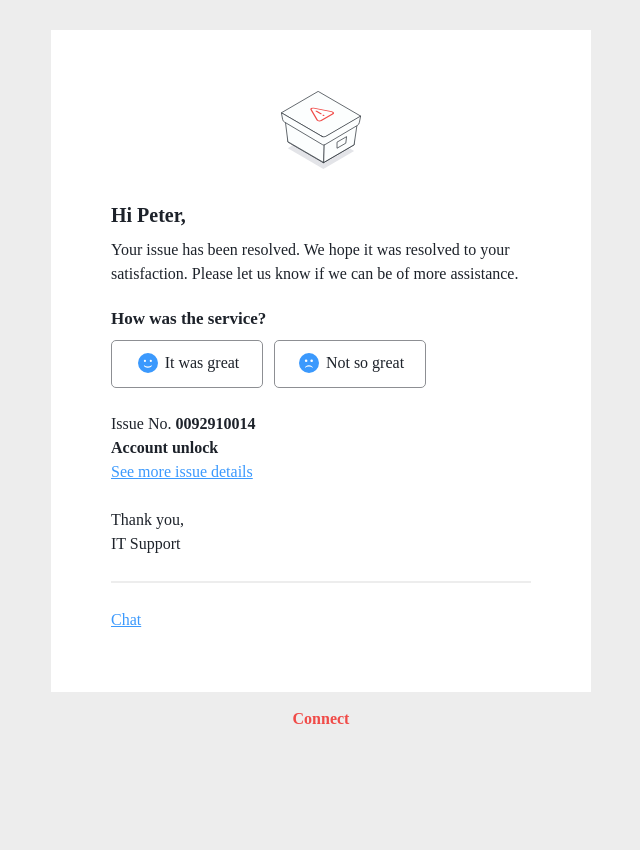
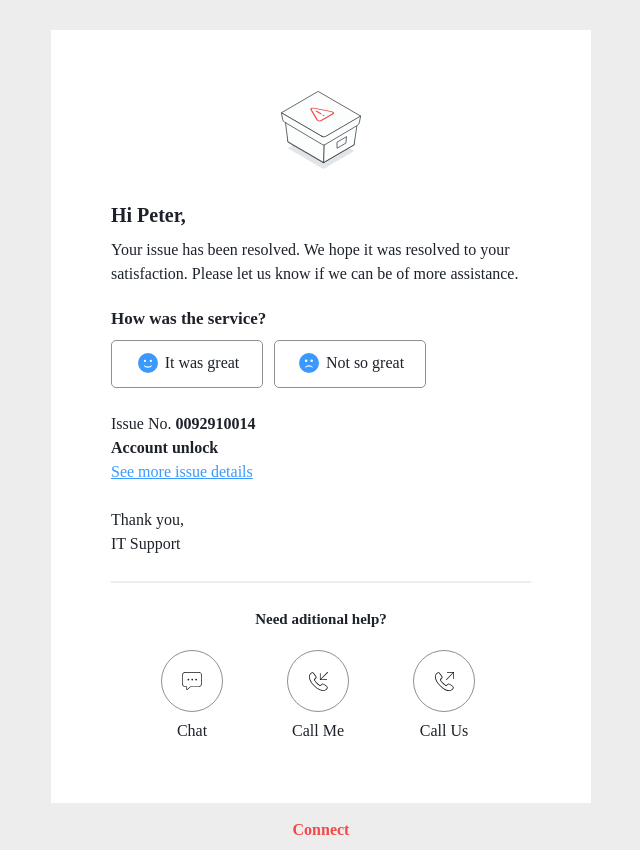
Before and after one commit to anahid33/csat, a plain HTML site: page index.html in a window 1280 px wide. Shown: the whole page, without its empty margins (319-959 px from the left). Before the commit the page ends 800 px from the top, so only its background shows below. Drawn offline with Linux system fonts and the light colour scheme.

Commit message:
update help section

```diff
--- a/index.html
+++ b/index.html
@@ -2,7 +2,7 @@
 <head>
 <style>
     html {
-            background-color: #EDEDED;
+        background-color: #EDEDED;
     }
 
     body {
@@ -128,17 +128,80 @@
         font-size: 20px;
         margin-bottom: 8px;
     }
+    .chat-icon {
+        width: 60px;
+        height: 60px;
+        border-color: #8D8F93;
+        border-width: .75px;
+        border-style: solid;
+        border-radius: 50px;
+        text-align: center;
+        display: inline-block;
+        content: "c";
+        color: transparent;
+        background-image: url("https://anahid33.github.io/csat/assets/chat.svg");
+        background-position: center;
+        background-repeat: no-repeat;
+        background-size: 20px;
+    }
+    .callin-icon {
+        width: 60px;
+        height: 60px;
+        border-color: #8D8F93;
+        border-width: .75px;
+        border-style: solid;
+        border-radius: 50px;
+        text-align: center;
+        display: inline-block;
+        content: "c";
+        color: transparent;
+        background-image: url("https://anahid33.github.io/csat/assets/callin.svg");
+        background-position: center;
+        background-repeat: no-repeat;
+        background-size: 19px;
 
-    .chat::before {
-        position: relative;
-        overflow: visible;
+    }
+    .callout-icon {
+        width: 60px;
+        height: 60px;
+        border-color: #8D8F93;
+        border-width: .75px;
+        border-style: solid;
+        border-radius: 50px;
+        text-align: center;
+        display: inline-block;
+        content: "c";
+        color: transparent;
+        background-image: url("https://anahid33.github.io/csat/assets/callout.svg");
+        background-position: center;
         background-repeat: no-repeat;
-        width: 13px;
-        height: 13px;
-        background-image: url("https://anahid33.github.io/csat/assets/chat.svg");
-        background-size: 13px;
-        margin: auto;
-        margin-bottom: 30px;
+        background-size: 19px;
+    }
+    .chat {
+        text-align: center;
+        margin-top: 7px;
+    }
+    .callin {
+        text-align: center;
+        margin-top: 7px;
+    }
+    .callout {
+        text-align: center;
+        margin-top: 7px;
+    }
+    .inline {
+        display: inline-block;
+        margin: 0 30px;
+    }
+    .center-it {
+        margin: 0 20px;
+    }
+    .help {
+        font-family: 'Nunito Sans';
+        font-size: 15px;
+        font-weight: 600;
+        text-align: center;
+        margin-bottom: 20px;
     }
 
 </style>
@@ -165,7 +228,21 @@
         <div>Thank you,<br>IT Support</div>
 
         <div class="line"></div>
-        <a href="https://compucom.com">Chat</a>
+        <div class="help">Need aditional help?</div>
+        <div class="center-it">
+            <div class="inline">
+                <div class="chat-icon"></div>
+                <div class="chat">Chat</div>
+            </div>
+            <div class="inline">
+                <div class="callin-icon"></div>
+                <div class="callin">Call Me</div>
+            </div>
+            <div class="inline">
+                <div class="callout-icon"></div>
+                <div class="callout">Call Us</div>
+            </div>
+        </div>
         <!--
         <div class="need-help">Need Help?</div>
         <a href="https://compucom.com">Click here</a> for more
```
